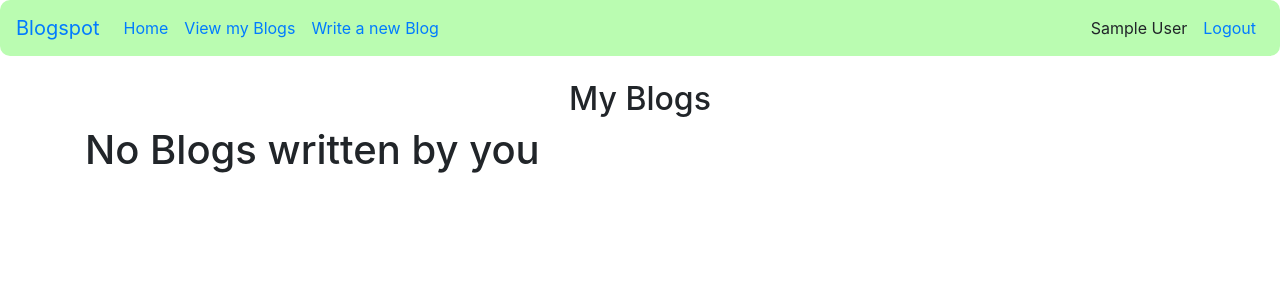
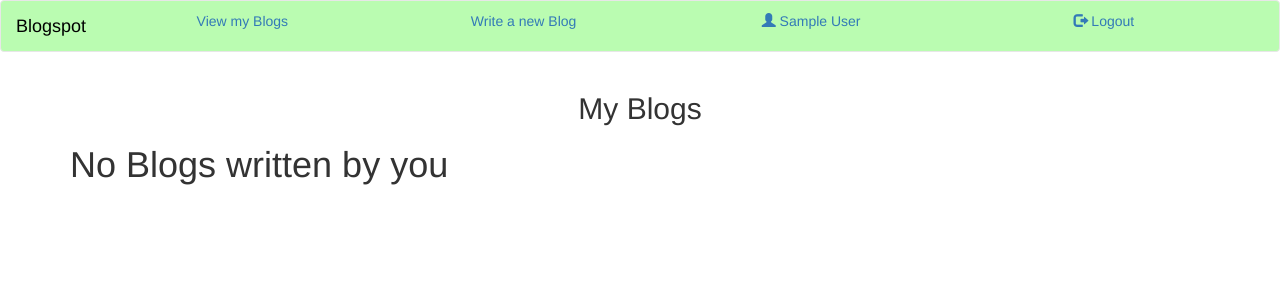
Before and after one commit to khush-deep/blogspot, a Flask app: page /my-blogs in a window 1280 px wide. Shown: the top 300 px of the page. Run offline with Flask 2, Linux system fonts and the light colour scheme; the visitor is signed in with stand-in values (Sample User, id 1); data that the repository does not hold is empty; some libraries are stand-ins or nearby versions.

Commit message:
compatible with mobile screen

```diff
--- a/templates/_navbar.html
+++ b/templates/_navbar.html
@@ -1,12 +1,19 @@
-<nav class="navbar navbar-expand" style="background-color: #bafcb1;border-radius:10px">
-  <!-- <nav class="navbar navbar-expand-sm bg-light"> -->
-    <a class="navbar-brand" href="/">Blogspot</a>
-      <ul class="navbar-nav">
-        <li class="nav-item"><a class="nav-link" href="/">Home</a></li>
+<nav class="navbar navbar-default" style="background-color: #bafcb1;">
+  <div class="container-fluid">
+    <div class="navbar-header logo">
+        <a class="navbar-brand" href="/" style="color: black;">Blogspot</a>
+        <button type="button" class="navbar-toggle" data-toggle="collapse" data-target="#nav-collapse">
+          <span class="sr-only">Toggle navigation</span>
+          <span class="icon-bar"></span>
+          <span class="icon-bar"></span>
+          <span class="icon-bar"></span>
+      </button>
+    </div>
+
+    <div class="collapse navbar-collapse" id="nav-collapse">
+      <ul class="nav nav-justified nasti-nav">
         <li class="nav-item"><a class="nav-link" href="/my-blogs">View my Blogs</a></li>
         <li class="nav-item"><a class="nav-link" href="/write-blog">Write a new Blog</a></li>
-    </ul>
-    <ul class="navbar-nav ml-auto">
           {% if session.get('user') %}
         <li class="nav-item"><a class="nav-link" ><span class="glyphicon glyphicon-user"></span> {{session['user']}}</a></li>
         <li class="nav-item"><a class="nav-link" href="/logout"><span class="glyphicon glyphicon-log-out"></span> Logout</a></li>
@@ -15,5 +22,6 @@
         <li class="nav-item"><a class="nav-link" href="/login"><span class="glyphicon glyphicon-log-in"></span> Login</a></li>
         {% endif %}
       </ul>
-
-  </nav><br/>
+    </div>
+  </div>
+</nav>
--- a/templates/base.html
+++ b/templates/base.html
@@ -1,7 +1,7 @@
 {% extends 'bootstrap/base.html' %}
 
 {% block styles %}
-    <link rel="stylesheet" href="https://stackpath.bootstrapcdn.com/bootstrap/4.4.1/css/bootstrap.min.css" integrity="sha384-Vkoo8x4CGsO3+Hhxv8T/Q5PaXtkKtu6ug5TOeNV6gBiFeWPGFN9MuhOf23Q9Ifjh" crossorigin="anonymous">
+<link rel="stylesheet" href="//maxcdn.bootstrapcdn.com/bootstrap/3.3.0/css/bootstrap.min.css" crossorigin="anonymous">
 {% endblock styles %}
 
 {% block title %} Blogs {% endblock title %}
--- a/templates/index.html
+++ b/templates/index.html
@@ -10,10 +10,10 @@
         {% endif %}
         <div class="col-sm-6" style="display:table-colunn ;" >
           <div class="card">
-            <div class="card-body">
+            <div class="card-body" style="border:1px solid rgba(0,0,0,.125); padding: 20px; border-radius: .5rem;">
               <h4 class="card-title">{{blog.title}}</h4><hr/>
               <p class="card-text">{{blog.body[:130]}}...</p>
-              <a href="/blogs/{{blog.id}}" class="btn btn-primary">Continue reading</a>
+              <a href="/blogs/{{blog.id}}" class="btn btn-primary" style="background-color: #007bff;">Continue reading</a>
             </div>
           </div>
         </div>
--- a/templates/login.html
+++ b/templates/login.html
@@ -1,7 +1,7 @@
 {% extends 'base.html' %}
 {% block sub_content %}
 
-<div style="margin:9% 35%; ">
+<div style="text-align: center; margin: 100px auto; width: 50vh;">
     <form method="POST" style="background-color: #bafcb1; padding:10% 10%; border-radius:10px;">
         <h3 style="margin-top:0px">Log in</h3>
         <div class="form-group">
--- a/templates/my_blogs.html
+++ b/templates/my_blogs.html
@@ -7,13 +7,13 @@
     </div>
     {% if blogs: %}
         {% for blog in blogs %}
-            <div class="card w-50">
-                <div class="card-body">
+            <div class="card w-50" style="max-width: 400px; border-width: 5px;">
+                <div class="card-body" style="border:1px solid rgba(0,0,0,.125); padding: 20px; border-radius: .5rem;">
                     <h5 class="card-title">{{blog.title}}</h5><hr/>
                     <p class="card-text">{{ blog.body[:130] }}...</p>
-                    <a href="/blogs/{{blog.id}}" class="btn btn-primary">View</a>
-                    <a href="/edit-blog/{{blog.id}}" class="btn btn-secondary">Edit</a>
-                    <a href="/delete-blog/{{blog.id}}" class="btn btn-danger">Delete</a>
+                    <a href="/blogs/{{blog.id}}" class="btn btn-primary" style="background-color: #007bff;">View</a>
+                    <a href="/edit-blog/{{blog.id}}" class="btn btn-secondary" style="background-color: #6c757d; color: white;">Edit</a>
+                    <a href="/delete-blog/{{blog.id}}" class="btn btn-danger" style="background-color: #dc3545;">Delete</a>
                 </div>
             </div><br/>
         {% endfor %}
--- a/templates/register.html
+++ b/templates/register.html
@@ -2,7 +2,7 @@
 
 {% block sub_content %}
 
-<div style="margin-left:1%; margin-right:75% ">
+<div style="margin-left:1%; margin-right:75%; min-width: 150px;">
     <form method="POST">
         <h2>Register</h2>
         <div class="form-group">
```
Lines whose indentation alone changed are shown as unchanged.
